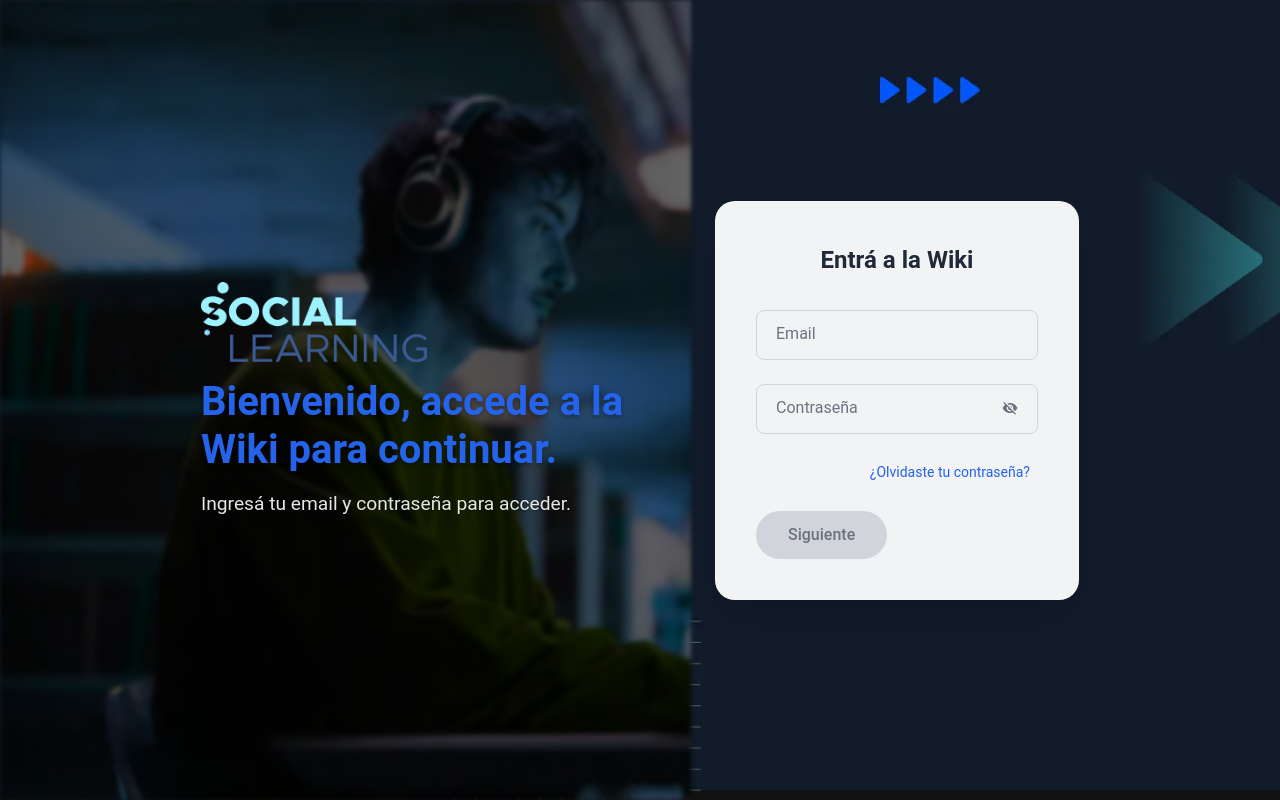
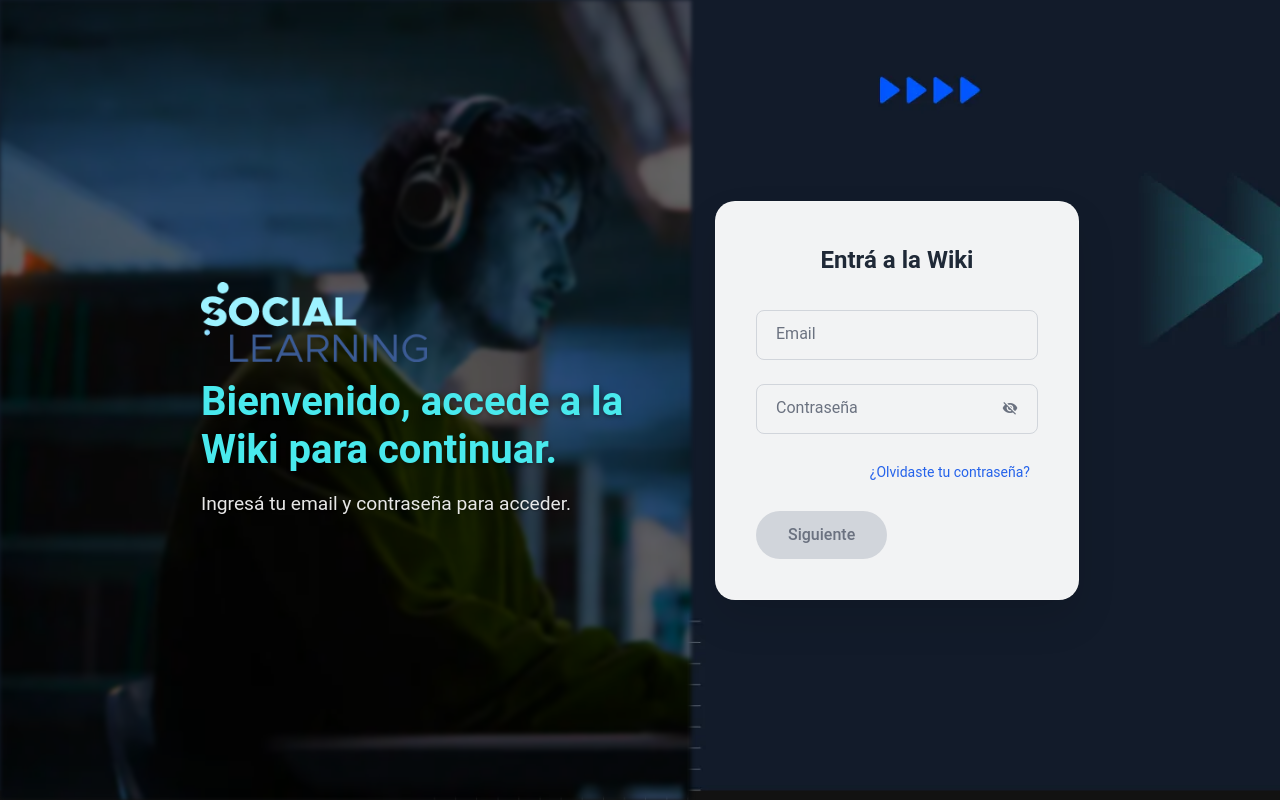
Before and after one commit to PracticaProfesionalizante/WikiFrontend, a Vue app: page /login in a window 1280 px wide. Built offline with nearby package versions, Linux system fonts and the light colour scheme.

Commit message:
feat: actualizar color del título de saludo en el formulario de login

```diff
--- a/src/views/auth/LoginView.vue
+++ b/src/views/auth/LoginView.vue
@@ -484,7 +484,7 @@ if (authStore.authError) {
 .greeting-title {
   font-size: 2.5rem;
   font-weight: 700;
-  color: #2563eb;
+  color: #49E9ED;
   margin: 0;
   line-height: 1.2;
   text-shadow: 0 2px 4px rgba(0, 0, 0, 0.3);
```
